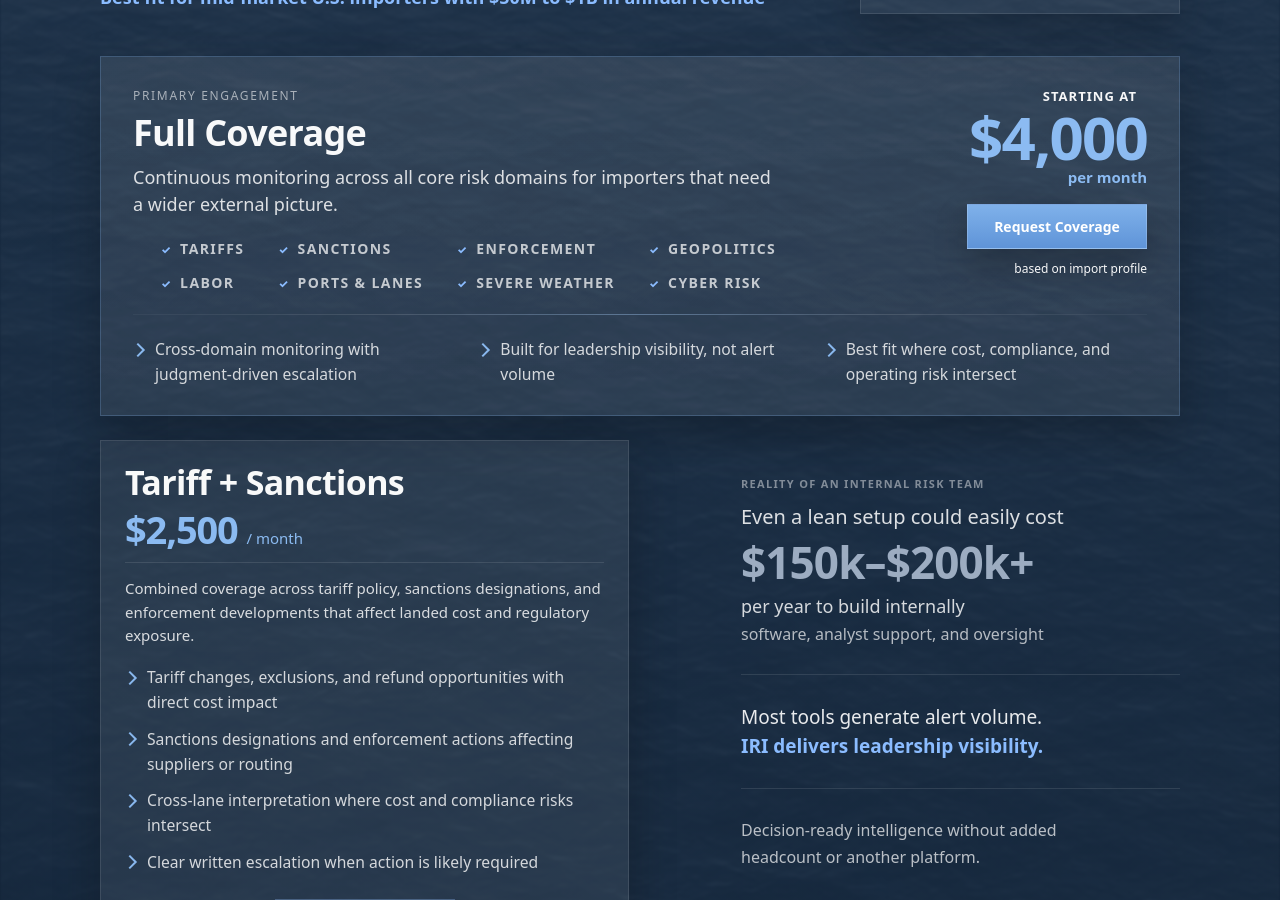
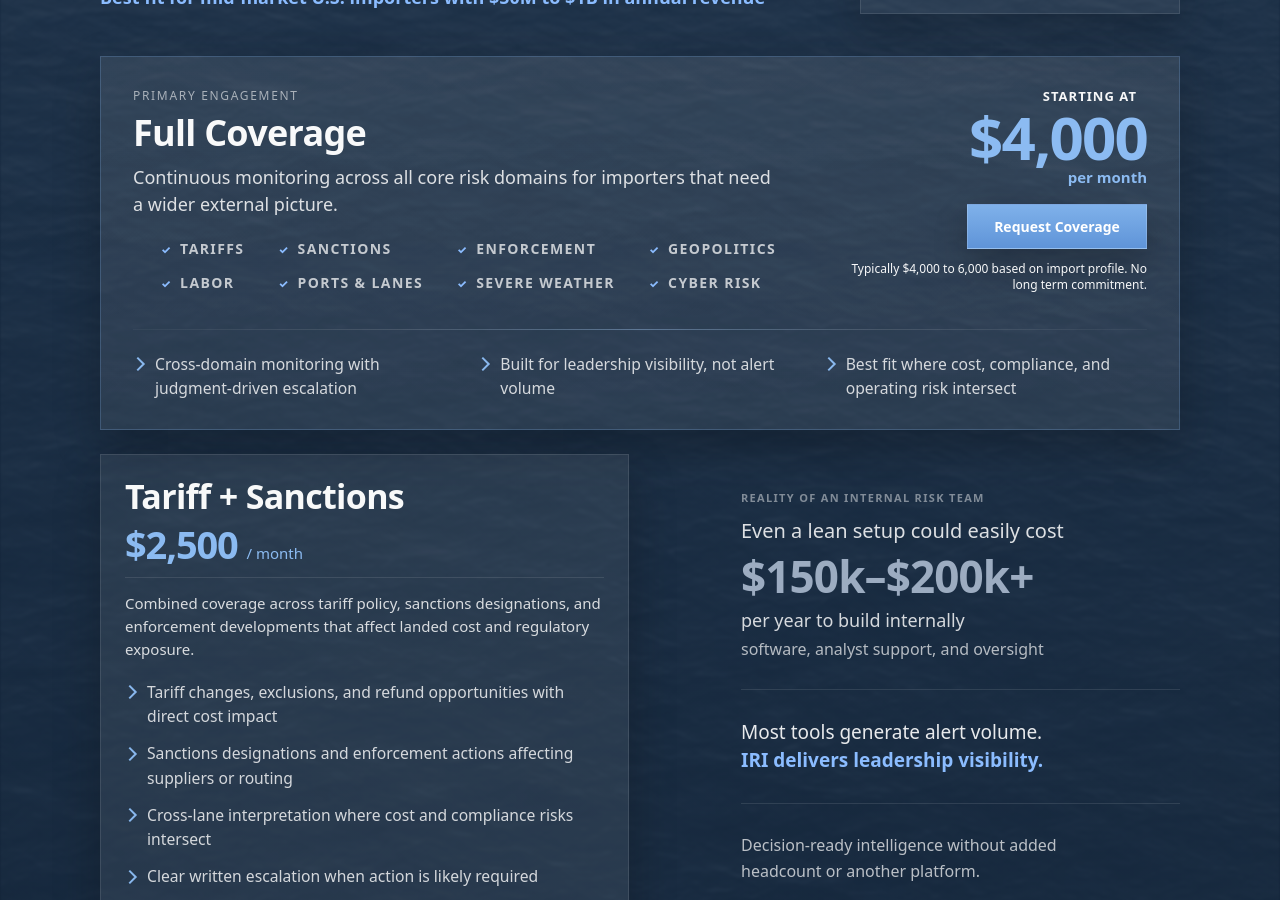
Before and after one commit to importrisk/import-risk-intelligence-site, a Jekyll site: the page built from pricing.html, in a window 1280 px wide and 900 px high, scrolled down 531 px. Built offline with Jekyll 4.4.1, drawn with Linux system fonts in a browser that asks for light colours.

Commit message:
Revise pricing term description for clarity
Updated pricing information to include typical costs and commitment details.

```diff
--- a/pricing.html
+++ b/pricing.html
@@ -76,7 +76,7 @@ description: Pricing and scope options for Import Risk Intelligence.
                 <a class="btn btn-primary pricing-card-cta-btn" href="./contact.html">Request Coverage</a>
               </div>
 
-              <p class="pricing-card-term-sub">based on import profile</p>
+              <p class="pricing-card-term-sub">Typically $4,000 to 6,000 based on import profile. No long term commitment.</p>
             </div>
           </div>
 
```
